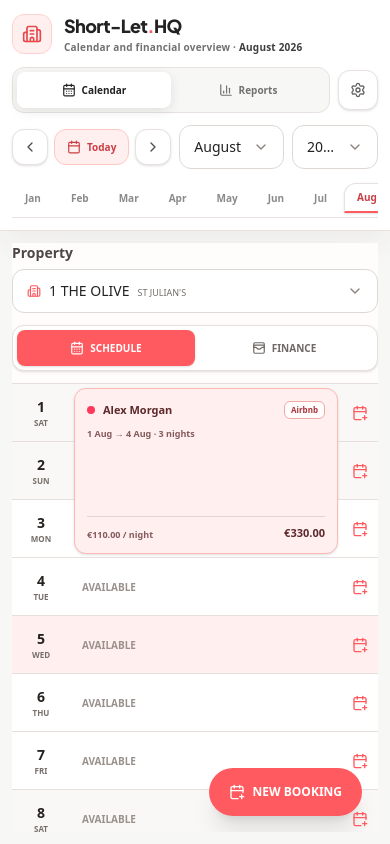
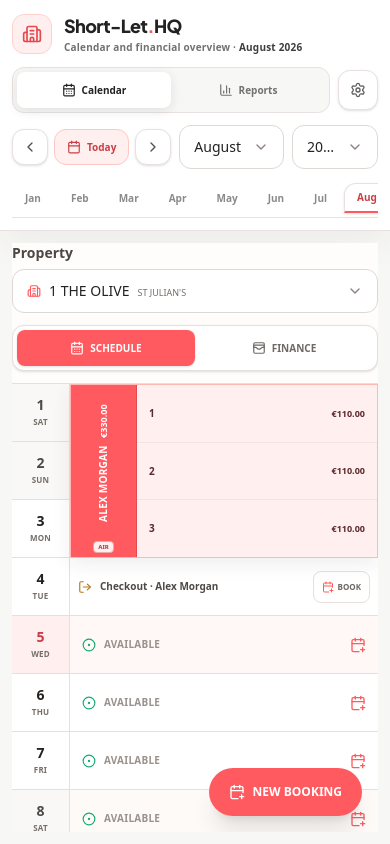
Before and after one commit to omeryigitler/-Property-Management, a React (Vite) app: page / in a window 390 px wide. Built offline with nearby package versions, Linux system fonts and the light colour scheme.

Commit message:
fix: restore original merged mobile booking layout

```diff
--- a/src/components/calendar/MobileCalendarView.tsx
+++ b/src/components/calendar/MobileCalendarView.tsx
@@ -4,6 +4,8 @@ import {
   Building2,
   CalendarDays,
   CalendarPlus,
+  CircleDot,
+  LogOut,
   WalletCards,
 } from 'lucide-react';
 import { useDashboardStore } from '../../store/useDashboardStore';
@@ -11,7 +13,7 @@ import {
   getActiveProperties,
   usePropertyStore,
 } from '../../store/usePropertyStore';
-import { CHANNEL_CONFIG, LOCATIONS } from '../../config/locations';
+import { LOCATIONS } from '../../config/locations';
 import { Booking } from '../../types';
 import { getDaysForMonth } from '../../utils/dateUtilities';
 import {
@@ -23,24 +25,42 @@ import { formatCents } from '../../utils/currency';
 import { getGuestDisplayName } from '../../utils/guestNames';
 import { CustomSelect } from '../common/CustomSelect';
 
+const MOBILE_DAY_ROW_HEIGHT = 58;
 const REPORT_PROPERTY_SESSION_KEY = 'shortlet-report-property-id';
 type MobileSection = 'schedule' | 'finance';
 
+const channelMeta = {
+  airbnb: {
+    label: 'Airbnb',
+    badge: 'border-[#f0aaa6] bg-white/90 text-[#a93439]',
+    block: 'border-[#ffb9b5] bg-[#fff0ef] text-[#5c292c]',
+    rail: 'border-[#e5484e] bg-[#ff5a5f]',
+  },
+  booking_com: {
+    label: 'Booking.com',
+    badge: 'border-[#b9d2eb] bg-white/90 text-[#1f5f9f]',
+    block: 'border-[#bdd4ed] bg-[#eef5ff] text-[#254d77]',
+    rail: 'border-[#2e68b8] bg-[#3478d4]',
+  },
+  direct: {
+    label: 'Direct',
+    badge: 'border-[#add9c6] bg-white/90 text-[#1f6b4e]',
+    block: 'border-[#b7dfce] bg-[#edf8f3] text-[#245b47]',
+    rail: 'border-[#14875e] bg-[#18a875]',
+  },
+  vrbo: {
+    label: 'VRBO',
+    badge: 'border-[#ceb8e1] bg-white/90 text-[#65468b]',
+    block: 'border-[#d5c1e7] bg-[#f5effc] text-[#5d4475]',
+    rail: 'border-[#7047ad] bg-[#8b5bd1]',
+  },
+} as const;
+
 interface MobileBookingSpan {
+  key: string;
   booking: Booking;
   startIndex: number;
-  rowSpan: number;
-  visibleNights: number;
-  totalNights: number;
-  totalCents: number;
-}
-
-function formatMobileDate(dateStr: string): string {
-  const [year, month, day] = dateStr.split('-').map(Number);
-  return new Date(year, month - 1, day).toLocaleDateString('en-GB', {
-    day: 'numeric',
-    month: 'short',
-  });
+  visibleDates: string[];
 }
 
 export function MobileCalendarView() {
@@ -49,6 +69,9 @@ export function MobileCalendarView() {
   const bookings = useDashboardStore((state) => state.bookings);
   const expenses = useDashboardStore((state) => state.expenses);
   const extraIncomes = useDashboardStore((state) => state.extraIncomes);
+  const showProvisionalBlock = useDashboardStore(
+    (state) => state.userPreferences.showProvisionalBlock
+  );
   const openModal = useDashboardStore((state) => state.openModal);
   const setMainViewMode = useDashboardStore((state) => state.setMainViewMode);
   const activeProperties = getActiveProperties(
@@ -76,43 +99,49 @@ export function MobileCalendarView() {
   const bookingSpans = useMemo<MobileBookingSpan[]>(() => {
     if (!property) return [];
 
-    const dayIndexByDate = new Map(
-      days.map((day, index) => [day.dateStr, index] as const)
+    const spans: MobileBookingSpan[] = [];
+    const processedBookingIds = new Set<string>();
+
+    days.forEach((day, startIndex) => {
+      const state = getCellBookingState(property.id, day.dateStr, bookings);
+      if (
+        !state.isOccupied ||
+        !state.booking ||
+        processedBookingIds.has(state.booking.id)
+      ) {
+        return;
+      }
+
+      const booking = state.booking;
+      const visibleDates: string[] = [];
+      let cursor = startIndex;
+
+      while (cursor < days.length) {
+        const cursorState = getCellBookingState(
+          property.id,
+          days[cursor].dateStr,
+          bookings
         );
+        if (
+          !cursorState.isOccupied ||
+          cursorState.booking?.id !== booking.id
+        ) {
+          break;
+        }
+        visibleDates.push(days[cursor].dateStr);
+        cursor += 1;
+      }
 
-    return bookings
-      .filter(
-        (booking) =>
-          booking.propertyId === property.id && booking.status !== 'cancelled'
-      )
-      .map((booking) => {
-        const allNights = getBookingOccupiedNights(booking);
-        const visibleNights = allNights.filter((night) =>
-          dayIndexByDate.has(night.dateStr)
-        );
-
-        if (visibleNights.length === 0) return null;
-
-        const indexes = visibleNights
-          .map((night) => dayIndexByDate.get(night.dateStr))
-          .filter((index): index is number => index != null);
-        const startIndex = Math.min(...indexes);
-        const endIndex = Math.max(...indexes);
-
-        return {
+      processedBookingIds.add(booking.id);
+      spans.push({
+        key: `mobile-booking-${booking.id}-${day.dateStr}`,
         booking,
         startIndex,
-          rowSpan: endIndex - startIndex + 1,
-          visibleNights: visibleNights.length,
-          totalNights: allNights.length,
-          totalCents: allNights.reduce(
-            (sum, night) => sum + night.allocatedRevenueCents,
-            0
-          ),
-        };
-      })
-      .filter((span): span is MobileBookingSpan => Boolean(span))
-      .sort((left, right) => left.startIndex - right.startIndex);
+        visibleDates,
+      });
+    });
+
+    return spans;
   }, [bookings, days, property]);
 
   const financials = property
@@ -135,7 +164,7 @@ export function MobileCalendarView() {
 
   if (!property) {
     return (
-      <div className="flex h-full items-center justify-center p-6 text-xs text-slate-500 md:hidden">
+      <div className="flex h-full items-center justify-center p-6 text-xs text-[#756e69] md:hidden">
         Add an active property from Settings.
       </div>
     );
@@ -151,6 +180,13 @@ export function MobileCalendarView() {
       </span>
     ),
   }));
+
+  const openNewBooking = (dateStr?: string) => {
+    openModal('booking_add', {
+      prefilledPropertyId: property.id,
+      ...(dateStr ? { prefilledDate: dateStr } : {}),
+    });
+  };
 
   const openReports = () => {
     sessionStorage.setItem(REPORT_PROPERTY_SESSION_KEY, property.id);
@@ -194,162 +230,193 @@ export function MobileCalendarView() {
 
       <div className="min-h-0 flex-1 overflow-y-auto pb-[max(6rem,env(safe-area-inset-bottom))] no-scrollbar">
         {section === 'schedule' ? (
-          <div className="grid auto-rows-[58px] grid-cols-[58px_minmax(0,1fr)_36px] bg-white">
+          <div
+            className="relative grid grid-cols-[58px_minmax(0,1fr)] bg-white"
+            style={{
+              gridTemplateRows: `repeat(${days.length}, ${MOBILE_DAY_ROW_HEIGHT}px)`,
+            }}
+          >
             {days.map((day, index) => {
               const state = getCellBookingState(
                 property.id,
                 day.dateStr,
                 bookings
               );
-              const occupiedBooking = state.isOccupied ? state.booking : null;
+              const checkoutBooking =
+                !state.isOccupied && state.isCheckOut ? state.booking : null;
 
               return (
                 <React.Fragment key={day.dateStr}>
                   <div
-                    aria-hidden="true"
-                    className={`z-0 border-b border-[#e7dfdb] ${
+                    style={{ gridColumn: 1, gridRow: index + 1 }}
+                    className={`z-[1] flex flex-col items-center justify-center border-b border-r border-[#e7dfdb] ${
                       day.isToday
-                        ? 'bg-[#fff0ef]'
+                        ? 'bg-[#fff0ef] text-[#c73e44]'
                         : day.isWeekend
-                          ? 'bg-[#faf8f6]'
+                          ? 'bg-[#faf8f6] text-[#4f4946]'
+                          : 'bg-white text-[#24211f]'
+                    }`}
+                  >
+                    <span className="text-sm font-extrabold leading-none">
+                      {day.dayNumber}
+                    </span>
+                    <span className="mt-1 text-[8px] font-extrabold uppercase tracking-wide text-[#756e69]">
+                      {day.weekday}
+                    </span>
+                  </div>
+
+                  <div
+                    style={{ gridColumn: 2, gridRow: index + 1 }}
+                    className={`border-b border-[#e7dfdb] ${
+                      day.isToday
+                        ? 'bg-[#fff8f7]'
+                        : day.isWeekend
+                          ? 'bg-[#fdfaf8]'
                           : 'bg-white'
                     }`}
-                    style={{ gridColumn: '1 / -1', gridRow: index + 1 }}
-                  />
-
+                  >
+                    {!state.isOccupied &&
+                      (checkoutBooking ? (
+                        <div className="flex h-full items-center justify-between gap-2 px-2">
                           <button
                             type="button"
                             onClick={() =>
-                      occupiedBooking
-                        ? openModal('booking_edit', {
-                            bookingId: occupiedBooking.id,
-                          })
-                        : openModal('booking_add', {
-                            prefilledPropertyId: property.id,
-                            prefilledDate: day.dateStr,
+                              openModal('booking_edit', {
+                                bookingId: checkoutBooking.id,
                               })
                             }
-                    className="z-10 flex flex-col items-center justify-center text-center"
-                    style={{ gridColumn: 1, gridRow: index + 1 }}
-                    aria-label={`${day.dayNumber} ${day.weekday}`}
+                            className="flex min-w-0 items-center gap-2 text-left"
                           >
-                    <span className="block text-sm font-extrabold text-[#24211f]">
-                      {day.dayNumber}
-                    </span>
-                    <span className="text-[8px] font-extrabold uppercase text-[#756e69]">
-                      {day.weekday}
+                            <LogOut className="h-3.5 w-3.5 flex-shrink-0 text-[#b7791f]" />
+                            <span className="block min-w-0 truncate text-[10px] font-extrabold text-[#4f4946]">
+                              Checkout ·{' '}
+                              {getGuestDisplayName(checkoutBooking.guestName)}
                             </span>
                           </button>
-
-                  {!state.isOccupied && (
                           <button
                             type="button"
-                      onClick={() =>
-                        openModal('booking_add', {
-                          prefilledPropertyId: property.id,
-                          prefilledDate: day.dateStr,
-                        })
-                      }
-                      className="z-10 flex items-center px-3 text-left text-[10px] font-extrabold uppercase text-[#9a918c]"
-                      style={{ gridColumn: 2, gridRow: index + 1 }}
+                            onClick={() => openNewBooking(day.dateStr)}
+                            className="flex h-8 flex-shrink-0 items-center gap-1 rounded-lg border border-[#e7dfdb] bg-white px-2 text-[8px] font-extrabold uppercase text-[#6f6864]"
                           >
-                      Available
+                            <CalendarPlus className="h-3 w-3 text-[#ff5a5f]" />
+                            Book
                           </button>
-                  )}
-
+                        </div>
+                      ) : (
                         <button
                           type="button"
-                    onClick={() =>
-                      occupiedBooking
-                        ? openModal('booking_edit', {
-                            bookingId: occupiedBooking.id,
-                          })
-                        : openModal('booking_add', {
-                            prefilledPropertyId: property.id,
-                            prefilledDate: day.dateStr,
-                          })
-                    }
-                    className="z-30 flex items-center justify-center text-[#ff5a5f]"
-                    style={{ gridColumn: 3, gridRow: index + 1 }}
-                    aria-label={occupiedBooking ? 'Edit booking' : 'Add booking'}
+                          onClick={() => openNewBooking(day.dateStr)}
+                          className="flex h-full w-full items-center justify-between gap-3 px-3 text-left hover:bg-[#fff7f5]"
                         >
-                    <CalendarPlus className="h-4 w-4" />
+                          <div className="flex min-w-0 items-center gap-2">
+                            <CircleDot className="h-3.5 w-3.5 flex-shrink-0 text-[#18a875]" />
+                            <span className="text-[10px] font-extrabold uppercase tracking-wide text-[#9a918c]">
+                              Available
+                            </span>
+                          </div>
+                          <CalendarPlus className="h-4 w-4 flex-shrink-0 text-[#ff5a5f]" />
                         </button>
+                      ))}
+                  </div>
                 </React.Fragment>
               );
             })}
 
             {bookingSpans.map((span) => {
-              const channelConfig = CHANNEL_CONFIG[span.booking.channel];
-              const guestName = getGuestDisplayName(span.booking.guestName);
-              const compact = span.rowSpan === 1;
+              const booking = span.booking;
+              const channel = channelMeta[booking.channel];
+              const occupiedBookingNights = getBookingOccupiedNights(booking);
+              const guestName = getGuestDisplayName(booking.guestName);
+              const isCompact = span.visibleDates.length <= 2;
+              const provisionalStripeClass =
+                booking.status === 'provisional' && showProvisionalBlock
+                  ? 'bg-[linear-gradient(45deg,rgba(76,57,52,0.10)_25%,transparent_25%,transparent_50%,rgba(76,57,52,0.10)_50%,rgba(76,57,52,0.10)_75%,transparent_75%,transparent)] bg-[length:12px_12px]'
+                  : '';
+
+              const revenueForNight = (dateStr: string) =>
+                occupiedBookingNights.find((night) => night.dateStr === dateStr)
+                  ?.allocatedRevenueCents ?? booking.nightlyRateCents;
+
+              const visibleTotalCents = span.visibleDates.reduce(
+                (total, dateStr) => total + revenueForNight(dateStr),
+                0
+              );
 
               return (
                 <button
-                  key={span.booking.id}
+                  key={span.key}
                   type="button"
                   onClick={() =>
-                    openModal('booking_edit', { bookingId: span.booking.id })
+                    openModal('booking_edit', { bookingId: booking.id })
                   }
-                  className={`z-20 m-1 min-h-0 overflow-hidden rounded-xl border text-left shadow-sm transition-transform active:scale-[0.99] ${
-                    channelConfig.colorClass
-                  } ${
-                    span.booking.status === 'provisional'
-                      ? 'border-dashed'
-                      : ''
-                  }`}
                   style={{
                     gridColumn: 2,
-                    gridRow: `${span.startIndex + 1} / span ${span.rowSpan}`,
+                    gridRow: `${span.startIndex + 1} / span ${span.visibleDates.length}`,
+                  }}
+                  className={`z-10 min-h-0 overflow-hidden border text-left shadow-[0_6px_18px_rgba(52,42,37,0.08)] ${channel.block} ${provisionalStripeClass}`}
+                >
+                  <div
+                    className={`grid h-full min-h-0 ${
+                      isCompact
+                        ? 'grid-cols-[96px_minmax(0,1fr)]'
+                        : 'grid-cols-[66px_minmax(0,1fr)]'
+                    }`}
+                  >
+                    <div
+                      className={`flex min-h-0 flex-col overflow-hidden border-r ${channel.rail}`}
+                    >
+                      {isCompact ? (
+                        <div className="flex min-h-0 flex-1 flex-col items-center justify-center overflow-hidden px-2 py-1 text-center">
+                          <span className="w-full truncate text-[8px] font-extrabold uppercase tracking-wide text-white">
+                            {guestName}
+                          </span>
+                          <strong className="mt-0.5 text-[8px] font-extrabold text-white">
+                            {formatCents(visibleTotalCents)}
+                          </strong>
+                        </div>
+                      ) : (
+                        <div className="flex min-h-0 flex-1 items-center justify-center overflow-hidden py-1">
+                          <div
+                            className="flex items-center gap-2 whitespace-nowrap"
+                            style={{
+                              writingMode: 'vertical-rl',
+                              transform: 'rotate(180deg)',
                             }}
                           >
-                  <div
-                    className={`flex h-full min-h-0 flex-col ${
-                      compact ? 'justify-center px-3 py-2' : 'p-3'
-                    }`}
-                  >
-                    <div className="flex min-w-0 items-center gap-2">
-                      <span
-                        className={`h-2 w-2 flex-shrink-0 rounded-full ${channelConfig.dotColor}`}
-                      />
-                      <span className="min-w-0 flex-1 truncate text-[11px] font-extrabold normal-case">
+                            <span className="max-h-full overflow-hidden text-ellipsis text-[10px] font-extrabold uppercase tracking-wide text-white">
                               {guestName}
                             </span>
+                            <strong className="text-[9px] font-extrabold text-white">
+                              {formatCents(visibleTotalCents)}
+                            </strong>
+                          </div>
+                        </div>
+                      )}
+
+                      {!isCompact && (
                         <span
-                        className={`flex-shrink-0 rounded-md px-1.5 py-0.5 text-[8px] font-bold ${channelConfig.badgeClass}`}
+                          className={`mx-auto mb-1 flex-shrink-0 rounded border px-1 py-0.5 text-[6px] font-extrabold uppercase leading-none ${channel.badge}`}
                         >
-                        {channelConfig.name}
+                          {channel.label.slice(0, 3)}
+                        </span>
+                      )}
+                    </div>
+
+                    <div className="flex min-h-0 flex-col">
+                      {span.visibleDates.map((dateStr) => (
+                        <div
+                          key={dateStr}
+                          className="flex min-h-0 flex-1 items-center justify-between gap-2 border-b border-black/5 px-3 last:border-b-0"
+                        >
+                          <span className="text-[10px] font-extrabold">
+                            {Number(dateStr.slice(-2))}
+                          </span>
+                          <span className="text-[9px] font-extrabold">
+                            {formatCents(revenueForNight(dateStr))}
                           </span>
                         </div>
-
-                    {compact ? (
-                      <span className="mt-1 block text-[9px] font-semibold opacity-75">
-                        {formatCents(span.booking.nightlyRateCents)} / night
-                      </span>
-                    ) : (
-                      <>
-                        <span className="mt-2 text-[9px] font-semibold opacity-75">
-                          {formatMobileDate(span.booking.checkInDate)} →{' '}
-                          {formatMobileDate(span.booking.checkOutDate)} ·{' '}
-                          {span.totalNights}{' '}
-                          {span.totalNights === 1 ? 'night' : 'nights'}
-                        </span>
-                        <div className="mt-auto flex items-end justify-between gap-2 border-t border-current/15 pt-2">
-                          <span className="text-[9px] font-semibold opacity-75">
-                            {formatCents(span.booking.nightlyRateCents)} / night
-                          </span>
-                          <strong className="text-[11px] font-extrabold">
-                            {formatCents(span.totalCents)}
-                          </strong>
+                      ))}
                     </div>
-                      </>
-                    )}
-
-                    {span.visibleNights < span.totalNights && (
-                      <span className="mt-1 text-[8px] font-semibold opacity-60">
-                        Continues outside this month
-                      </span>
-                    )}
                   </div>
                 </button>
               );
@@ -420,15 +487,15 @@ export function MobileCalendarView() {
         ) : null}
       </div>
 
+      {section === 'schedule' && (
         <button
           type="button"
-        onClick={() =>
-          openModal('booking_add', { prefilledPropertyId: property.id })
-        }
+          onClick={() => openNewBooking()}
           className="absolute bottom-4 right-4 flex h-12 items-center gap-2 rounded-full bg-[#ff5a5f] px-5 text-xs font-extrabold uppercase text-white shadow-xl"
         >
           <CalendarPlus className="h-4 w-4" /> New Booking
         </button>
+      )}
     </div>
   );
 }
```
Lines whose indentation alone changed are shown as unchanged.
